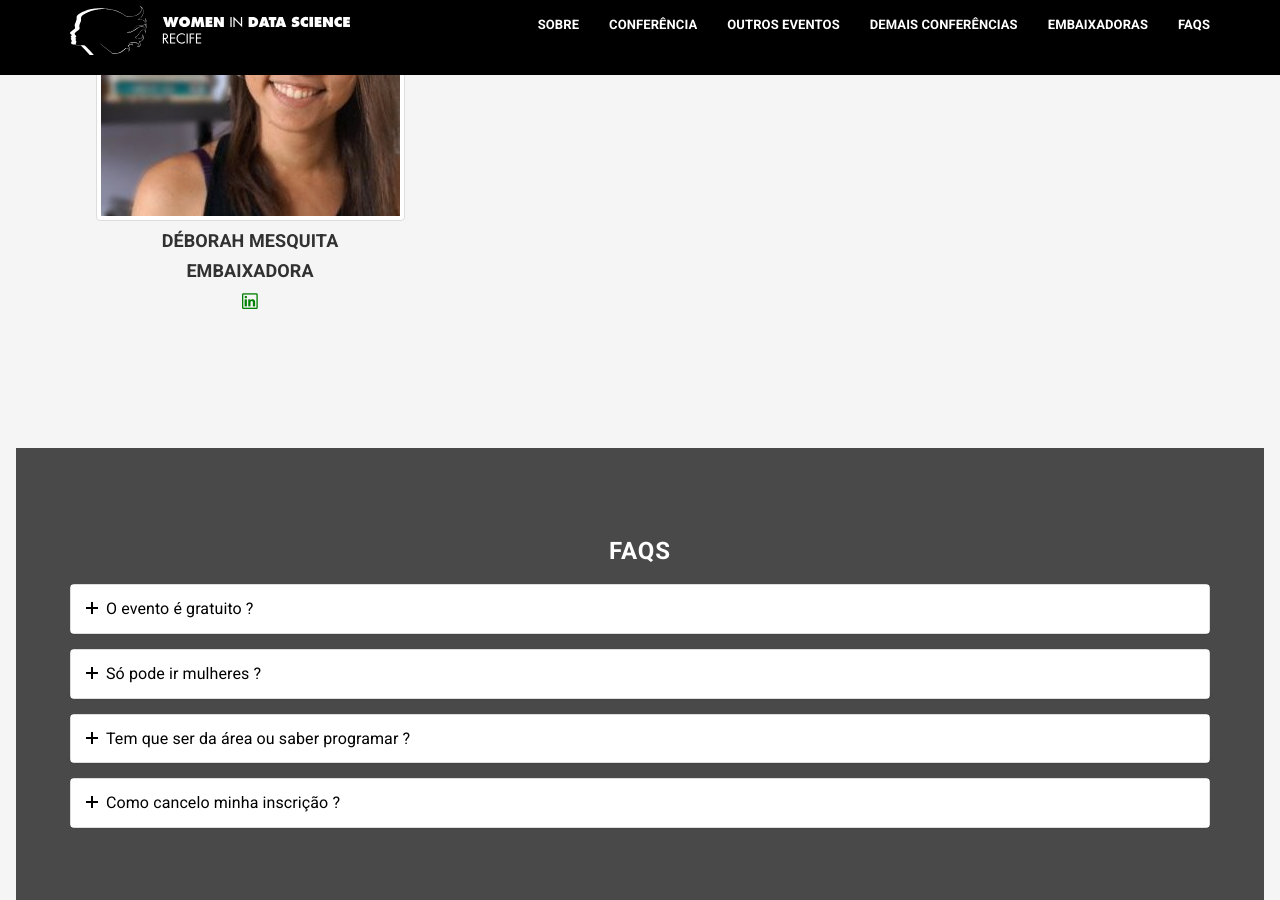
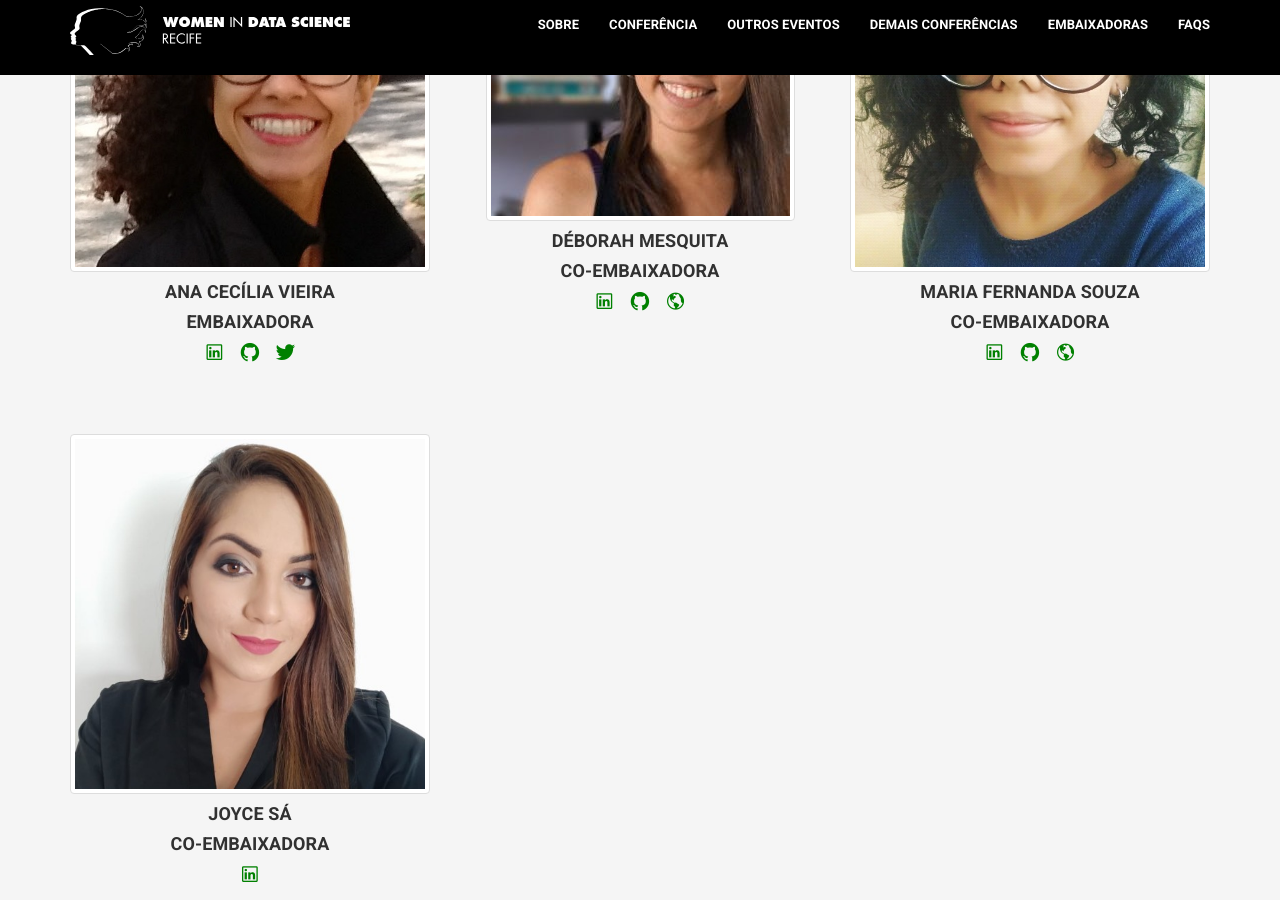
Before and after one commit to widsrecife/widsrecife.github.io, a Jekyll site: the page built from embaixadoras.html, in a window 1280 px wide and 900 px high, scrolled down 1175 px. Built offline with Jekyll 4.4.1, drawn with Linux system fonts in a browser that asks for light colours; some web fonts are replaced.

Commit message:
add conteudo #11

```diff
--- a/_data/ambassadors.yml
+++ b/_data/ambassadors.yml
@@ -1,9 +1,87 @@
 - year: 2020
+  title: Embaixadora
+  name: Ana Cecília Vieira
+  image: ana-cecilia.jpg
+  image_description: Mulher sorridente, cabelos cacheados, usando óculos
+  linkedin: cecivieira
+  github: cecivieira
+  twitter: cecivieira
+  instagram:
+  site:
+
+- year: 2020
+  title: Co-embaixadora
+  name: Déborah Mesquita
+  image: deborah-mesquita.jpeg
+  image_description: Mulher sorrindo
+  linkedin: deborahmesquita
+  github: dmesquita
+  twitter:
+  instagram:
+  site: https://deborahmesquita.com/
+
+- year: 2020
+  title: Co-embaixadora
+  name: Maria Fernanda Souza
+  image: maria-fernanda.jpg
+  image_description: Mulher de óculos
+  linkedin: naanadr
+  github: naanadr
+  twitter:
+  instagram:
+  site: https://mfsouza.com/
+
+- year: 2020
+  title: Co-embaixadora
+  name: Joyce Sá
+  image: joyce-sa.jpg
+  image_description: Mulher branca com longos cabelos
+  linkedin: joyce-sá-a43868b1
+  github:
+  twitter:
+  instagram:
+  site:
+
+- year: 2019
+  title: Embaixadora
+  name: Talitha Medeiros
+  image: talitha-medeiros.jpg
+  image_description: Mulher branca com longos cabelos
+  linkedin: talithamedeirosribeiro
+  github: talithamedeiros
+  twitter:
+  instagram:
+  site: https://talithamedeiros.github.io/
+
+- year: 2019
+  title: Co-embaixadora
+  name: Déborah Mesquita
+  image: deborah-mesquita.jpeg
+  image_description: Mulher sorrindo
+  linkedin: deborahmesquita
+  github: dmesquita
+  twitter:
+  instagram:
+  site: https://deborahmesquita.com/
+
+- year: 2018
   title: Embaixadora
   name: Déborah Mesquita
   image: deborah-mesquita.jpeg
   image_description: Mulher sorrindo
   linkedin: deborahmesquita
+  github: dmesquita
   twitter:
   instagram:
-  site:
+  site: https://deborahmesquita.com/
+
+- year: 2017
+  title: Embaixadora
+  name: Déborah Mesquita
+  image: deborah-mesquita.jpeg
+  image_description: Mulher sorrindo
+  linkedin: deborahmesquita
+  github: dmesquita
+  twitter:
+  instagram:
+  site: https://deborahmesquita.com/
```
Also changed, not shown: assets/images/ambassadors/ana-cecilia.jpg, assets/images/ambassadors/joyce-sa.jpg (added), assets/images/ambassadors/maria-fernanda.jpg (added), assets/images/ambassadors/talitha-medeiros.jpg (added).
